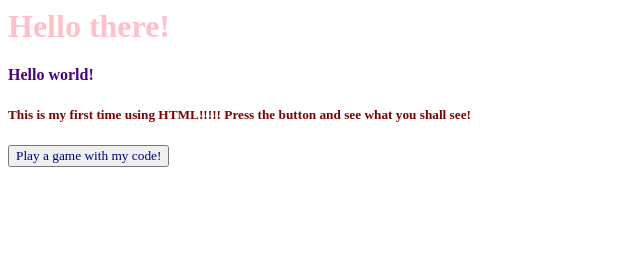
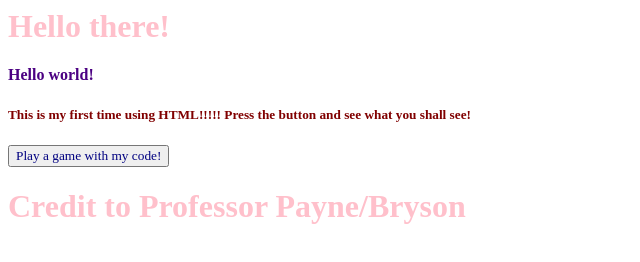
Before and after one commit to maxvarshavsky/maxvarshavsky.github.io, a plain HTML site: page Basic_Programs/index.html in a window 1280 px wide. Shown: the whole page, without its empty margins (0-640 px from the left). Drawn offline with Linux system fonts and the light colour scheme.

Commit message:
Update index.html

```diff
--- a/Basic_Programs/index.html
+++ b/Basic_Programs/index.html
@@ -21,5 +21,5 @@ document.write("Hello, " + name + " :) ")
         Press the button and see what you
       shall see!</font></h5>
     <button onclick="sayMyName()"> <font face="Roboto Mono"color="Navy">Play a game with my code!</font></button>
-
+    <h1>Credit to Professor Payne/Bryson</h1>
     </body></html>
```
